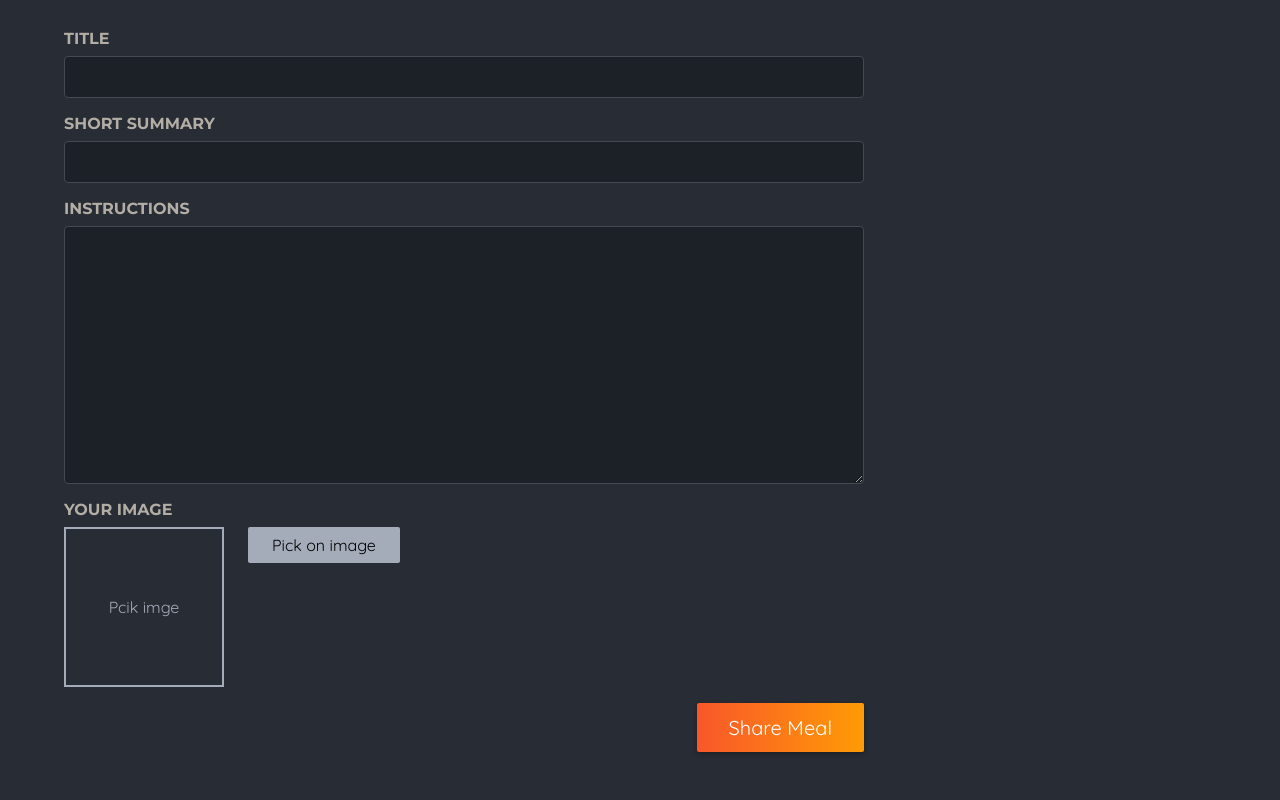
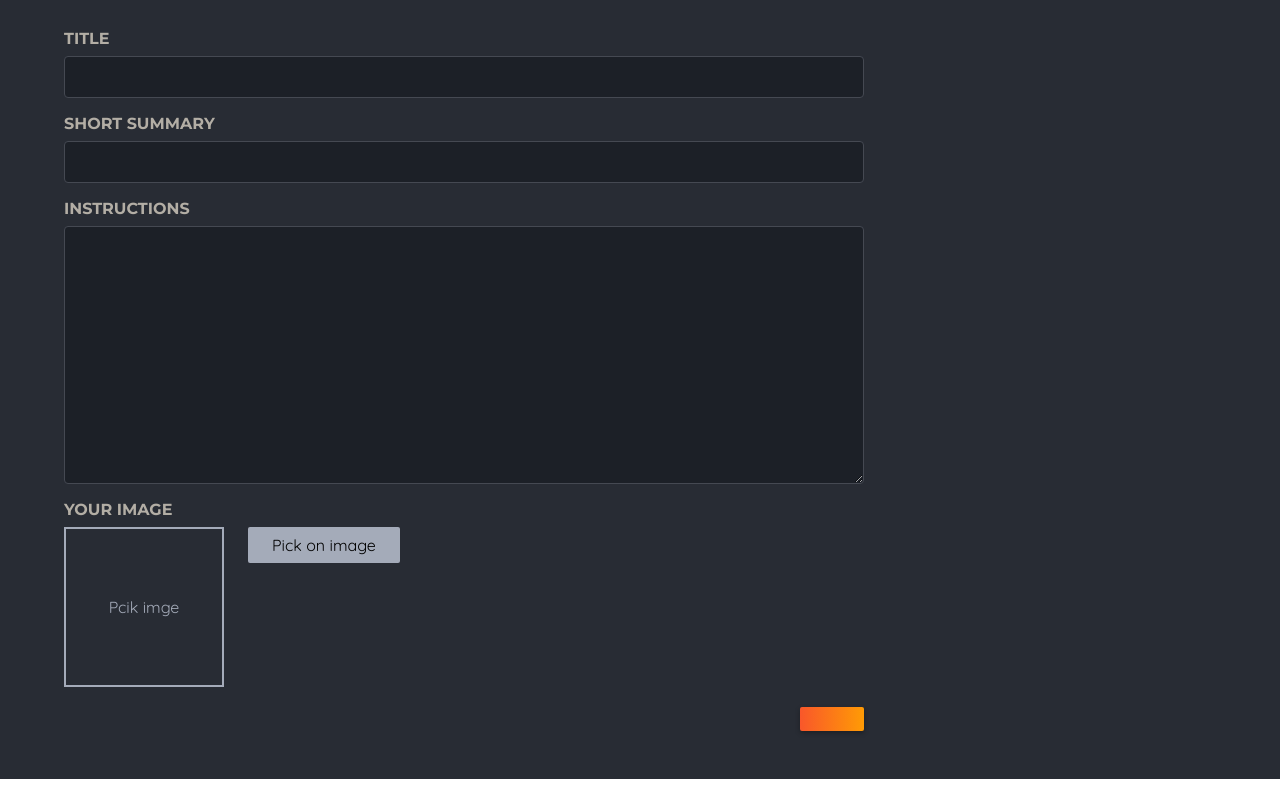
Before and after one commit to hansu8311/react-udemy-practice, a Next.js app in the folder adv-next/: page /meals/share in a window 1280 px wide. Shown: the part 769-1569 px from the top of the page. After the commit the page ends 1548 px from the top, so only its background shows below. Built offline with nearby package versions, Linux system fonts and the light colour scheme.

Commit message:
adv-next-app - useFormStatus 로 제출 상태 표기

```diff
--- a/adv-next/app/meals/share/page.js
+++ b/adv-next/app/meals/share/page.js
@@ -1,6 +1,7 @@
 import ImagePicker from "@/components/meals/image-picker";
 import classes from "./page.module.css";
 import { shareMeal } from "@/lib/action";
+import MealsFormSubmit from "@/components/meals/meals-form-submit";
 
 export default function ShareMealPage() {
   return (
@@ -42,7 +43,7 @@
           </p>
           <ImagePicker label="Your Image" name="image" />
           <p className={classes.actions}>
-            <button type="submit">Share Meal</button>
+            <MealsFormSubmit>Share Meal</MealsFormSubmit>
           </p>
         </form>
       </main>
--- /dev/null
+++ b/adv-next/components/meals/meals-form-submit.js
@@ -0,0 +1,13 @@
+"use client";
+import { useFormStatus } from "react-dom";
+
+function MealsFormSubmit({ btnTxt }) {
+  const { pending } = useFormStatus();
+  return (
+    <button type="submit" disabled={pending}>
+      {pending ? "submitting..." : btnTxt}
+    </button>
+  );
+}
+
+export default MealsFormSubmit;
```
